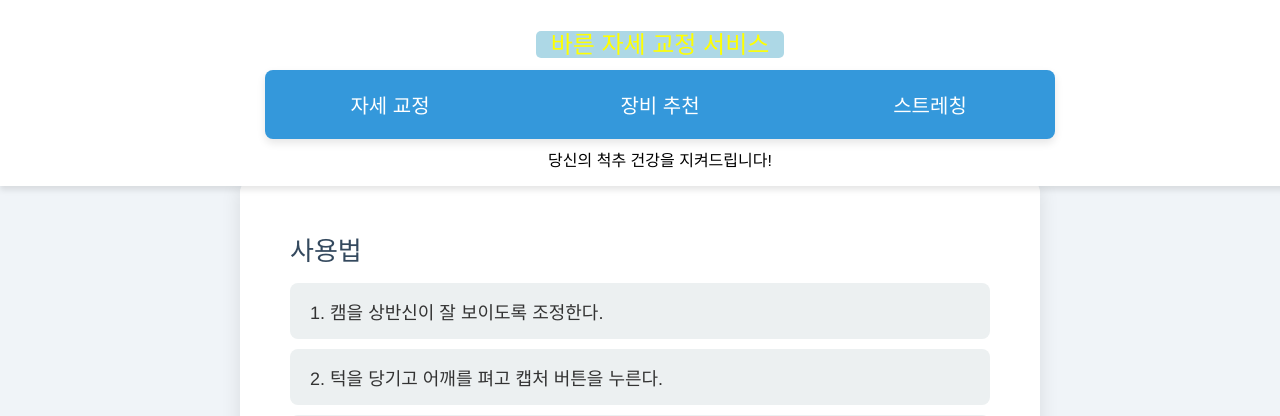
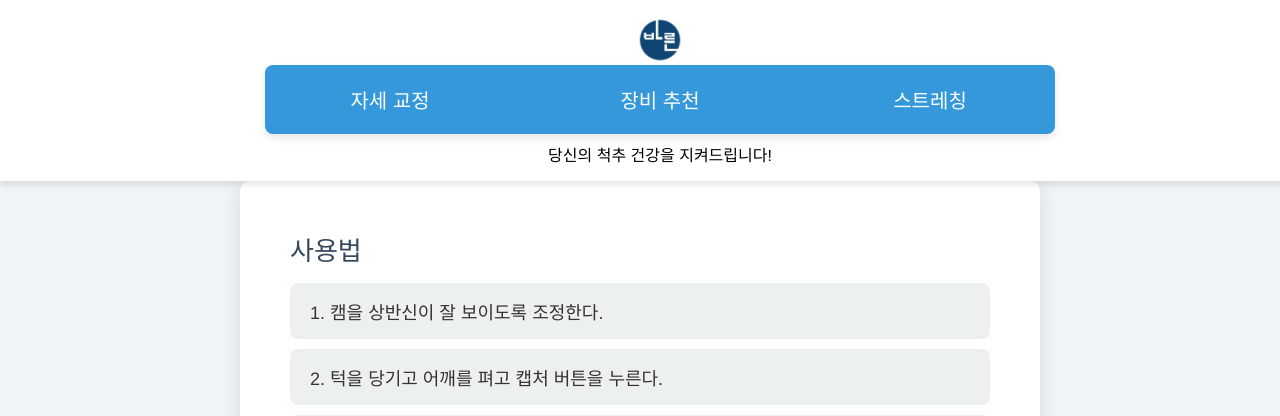
Before and after one commit to ruudska6/likelion_etc, a Flask app: page /mainpage in a window 1280 px wide. Shown: the top 416 px of the page. Run offline with Flask 3, Linux system fonts and the light colour scheme.

Commit message:
이미지로 변경

```diff
--- a/static/styles.css
+++ b/static/styles.css
@@ -245,6 +245,13 @@ nav ul li a:hover {
     width: 100%;
 }
 
+.bareun-big {
+    width: 50px; /* 배너 너비에 맞게 이미지 크기 조정 */
+
+    height: auto; /* 비율을 유지하면서 높이 자동 조정 */
+    border-radius: 8px; /* 선택적으로 둥글게 처리 */
+}
+
 .banner nav ul li{
     flex: 1;
 }
--- a/templates/mainpage.html
+++ b/templates/mainpage.html
@@ -16,8 +16,10 @@
     </div>
 
         <div class="banner" id="banner">
-            <h1><span class="highlight">바른 자세 교정 서비스</span></h1>
-                <nav>
+
+             <img src="{{ url_for('static', filename='bareun-big.png') }}" class="bareun-big">
+
+            <nav>
                     <ul>
                         <li><a href="{{ url_for('index') }}">자세 교정</a></li>
                         <li><a href="{{ url_for('equipment') }}">장비 추천</a></li>
```
Also changed, not shown: static/bareun-big.png (added).
